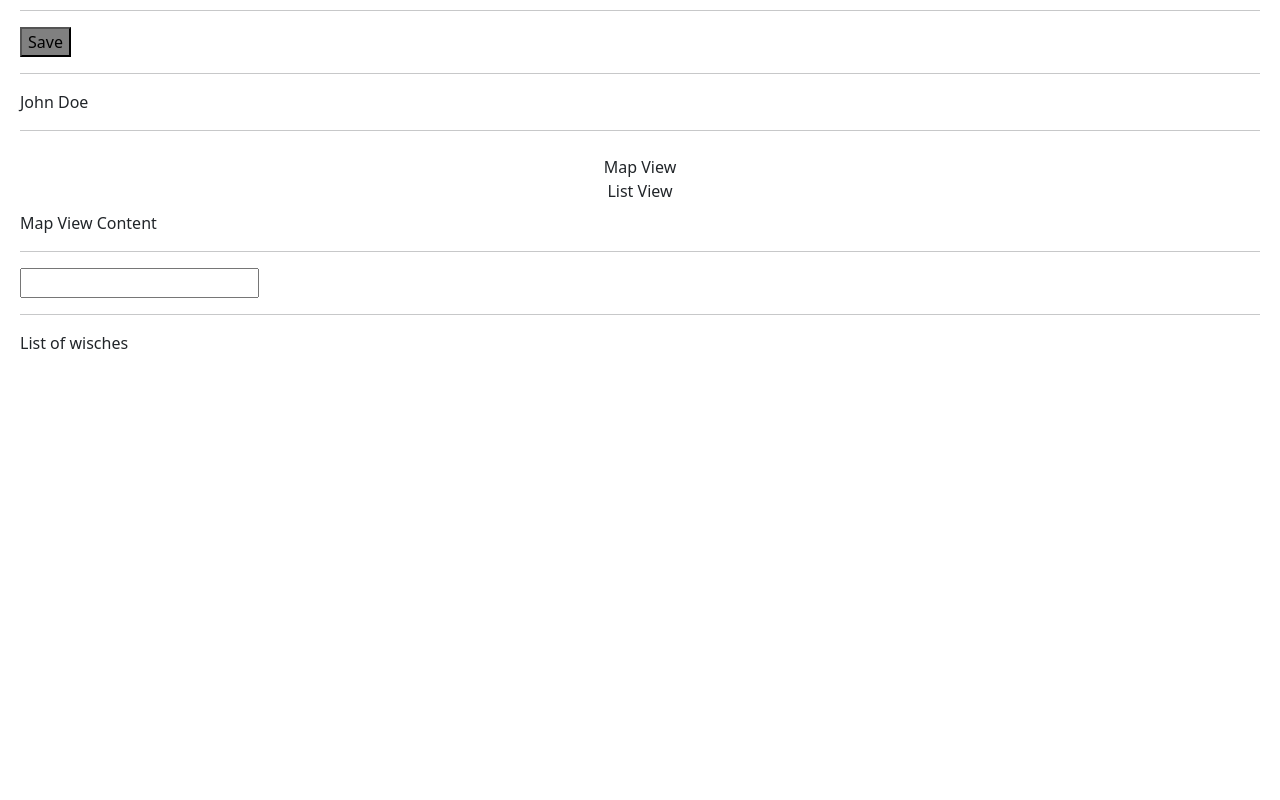
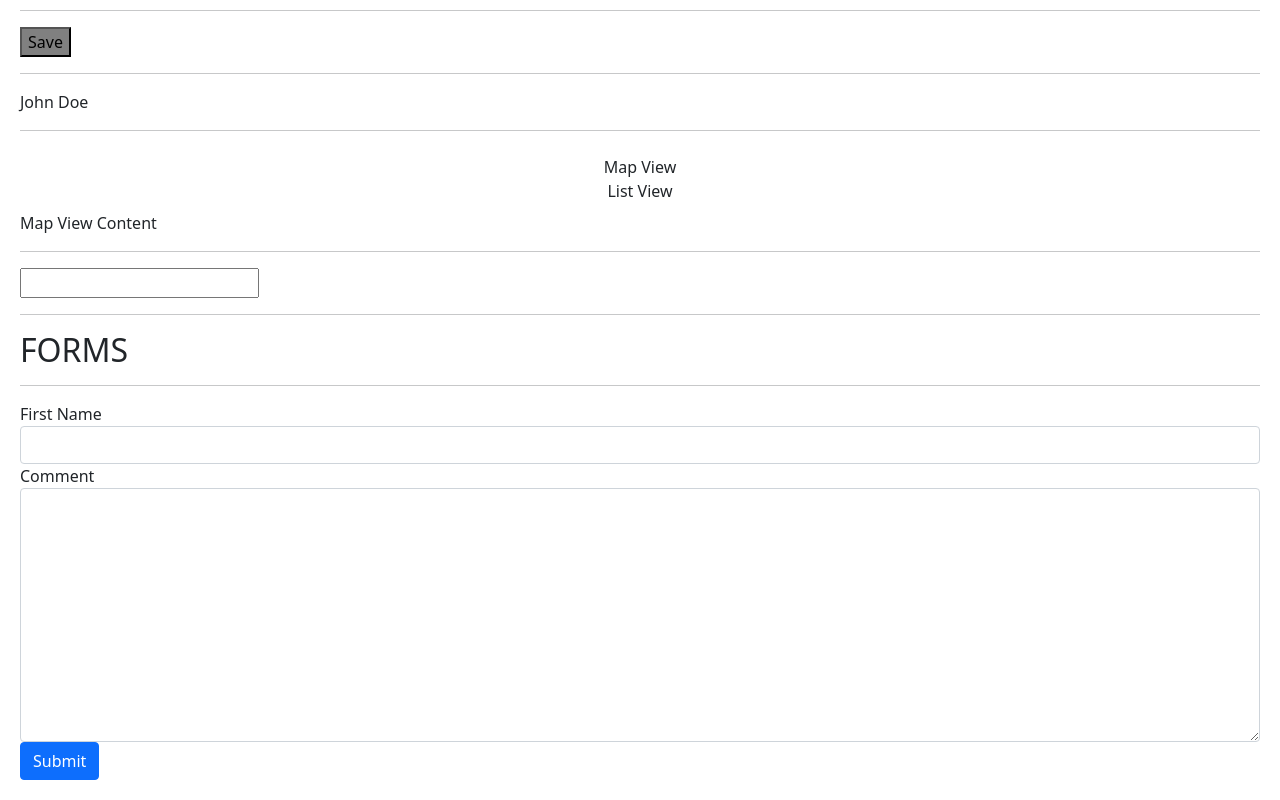
Before and after one commit to holhar/getting2know-angular, an Angular app: page / in a window 1280 px wide. Shown: the part 1325-2125 px from the top of the page. Before the commit the page ends 1700 px from the top, so only its background shows below. Built offline with nearby package versions, Linux system fonts and the light colour scheme.

Commit message:
building a Bootstrap form

```diff
--- a/src/app/app.component.html
+++ b/src/app/app.component.html
@@ -74,6 +74,7 @@
 <hr />
 <input type="text" [appInputFormat]="'uppercase'">
 
+<!--
 <hr />
 <div [hidden]="wishes.length == 0">
     List of wisches
@@ -81,3 +82,10 @@
 <div [hidden]="wishes.length > 0">
     No wishes yet
 <div>
+-->
+
+<hr />
+<h2>FORMS</h2>
+<hr />
+
+<contact-form></contact-form>
--- a/src/app/app.module.ts
+++ b/src/app/app.module.ts
@@ -15,6 +15,7 @@
 import { LikeComponent } from './like/like.component';
 import { InputFormatDirective } from './input-format.directive';
 import { ZippyComponent } from './zippy/zippy.component';
+import { ContactFormComponent } from './contact-form/contact-form.component';
 
 @NgModule({
   declarations: [
@@ -28,7 +29,8 @@
     PanelComponent,
     LikeComponent,
     InputFormatDirective,
-    ZippyComponent
+    ZippyComponent,
+    ContactFormComponent
   ],
   imports: [
     BrowserModule,
--- /dev/null
+++ b/src/app/contact-form/contact-form.component.html
@@ -0,0 +1,11 @@
+<form>
+    <div class="form-group">
+        <label for="firstName">First Name</label>
+        <input id="firstName" type="text" class="form-control">
+    </div>
+    <div class="form-group">
+        <label for="comment">Comment</label>
+        <textarea id="comment" cols="30" rows="10" class="form-control"></textarea>
+    </div>
+    <button class="btn btn-primary">Submit</button>
+</form>
--- /dev/null
+++ b/src/app/contact-form/contact-form.component.ts
@@ -0,0 +1,15 @@
+import { Component, OnInit } from '@angular/core';
+
+@Component({
+  selector: 'contact-form',
+  templateUrl: './contact-form.component.html',
+  styleUrls: ['./contact-form.component.css']
+})
+export class ContactFormComponent implements OnInit {
+
+  constructor() { }
+
+  ngOnInit(): void {
+  }
+
+}
```
Also changed, not shown: src/app/contact-form/contact-form.component.css (added), 1 other file (tests, documents, lock files or other folders).
